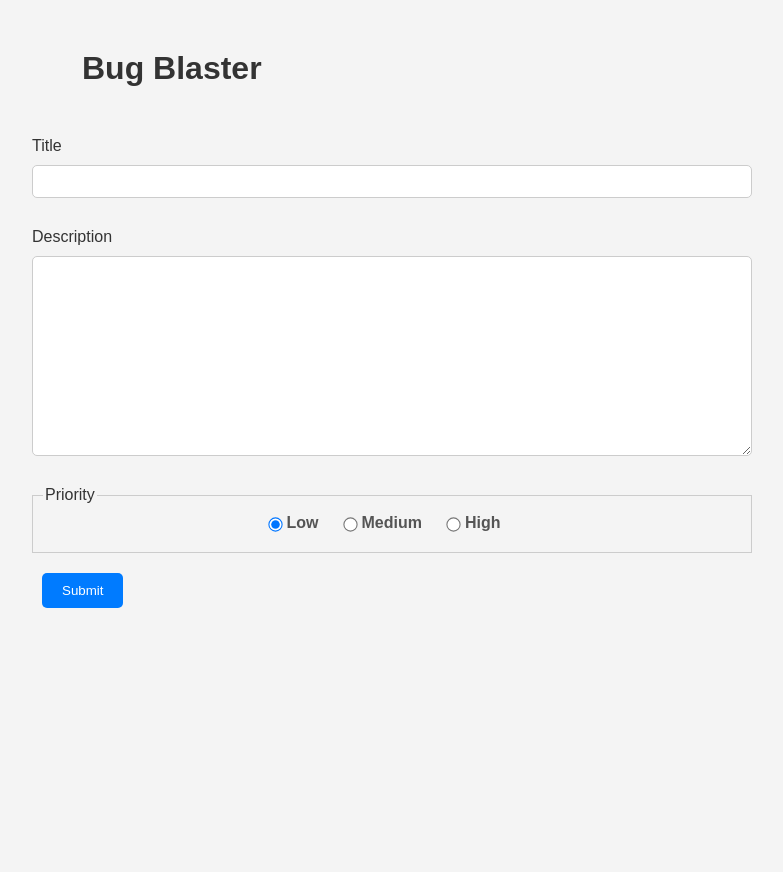
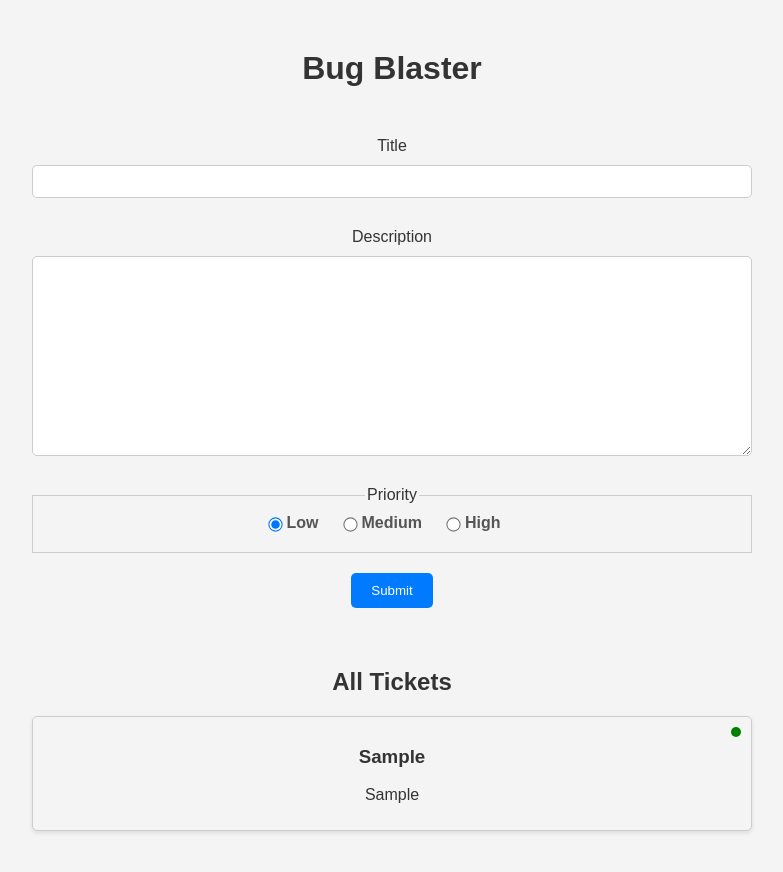
Before and after one commit to poudelnarayan/BugBlaster, a React (Create React App) app: page / in a window 1280 px wide. Both pictures are taken after typing "Sample", "Sample" into the empty fields and a click on the button "Submit". Shown: the top 872 px of the page, without its empty margins (248-1031 px from the left). Before the commit the page ends 800 px from the top, so only its background shows below. Built offline with nearby package versions, Linux system fonts and the light colour scheme; the HTML template or start-up script is replaced by a standard one.

Commit message:
Adding TicketList Component

```diff
--- a/src/App.js
+++ b/src/App.js
@@ -1,6 +1,7 @@
 import { useReducer } from "react";
 import TicketForm from "./components/TicketForm";
 import ticketReducer from "./reducers/ticketReducer";
+import TicketList from "./components/TicketList";
 
 const App = () => {
   const initialState = {
@@ -13,6 +14,12 @@
       <div className="container">
         <h1>Bug Blaster</h1>
         <TicketForm dispatch={dispatch} />
+        {state.tickets.length > 0 && (
+          <div className="results">
+            <h2>All Tickets</h2>
+            <TicketList tickets={state.tickets} dispatch={dispatch} />
+          </div>
+        )}
       </div>
     </div>
   );
--- a/src/components/TicketItem.js
+++ b/src/components/TicketItem.js
@@ -5,8 +5,8 @@
 
   const priorityClass = {
     1: "priority-low",
-    2: "priority-Medium",
-    3: "priority-High",
+    2: "priority-medium",
+    3: "priority-high",
   };
 
   return (
--- /dev/null
+++ b/src/components/TicketList.js
@@ -0,0 +1,14 @@
+import React from "react";
+import TicketItem from "./TicketItem";
+
+const TicketList = ({ tickets, dispatch }) => {
+  return (
+    <div className="ticket-list">
+      {tickets.map((ticket) => (
+        <TicketItem key={ticket.id} ticket={ticket} dispatch={dispatch} />
+      ))}
+    </div>
+  );
+};
+
+export default TicketList;
--- a/src/styles.css
+++ b/src/styles.css
@@ -1,16 +1,16 @@
 /* src/styles/App.css */
 body {
-    font-family: 'Arial', sans-serif !important;
+  font-family: "Arial", sans-serif !important;
   margin: 0;
   padding: 0;
   background-color: #f4f4f4;
   color: #333;
+  text-align: center;
 }
 
 h1 {
-    margin: 50px;;
+  margin: 50px;
 }
-
 
 textarea {
   font-family: inherit;
@@ -27,11 +27,10 @@
   margin: 0 auto;
 }
 
-
 .ticket-list {
   margin-bottom: 200px;
   border-radius: 5px;
-    box-shadow: 0 2px 4px rgba(0,0,0,.1);
+  box-shadow: 0 2px 4px rgba(0, 0, 0, 0.1);
 }
 
 .ticket-item {
@@ -41,7 +40,6 @@
   border: 1px solid #ccc;
   border-radius: 5px;
   position: relative;
-
 }
 
 /* src/styles/App.css */
@@ -122,5 +120,4 @@
   padding: 10px;
   border-radius: 5px;
   border: 1px solid #ccc;
-
 }
```
Lines whose indentation alone changed are shown as unchanged.
